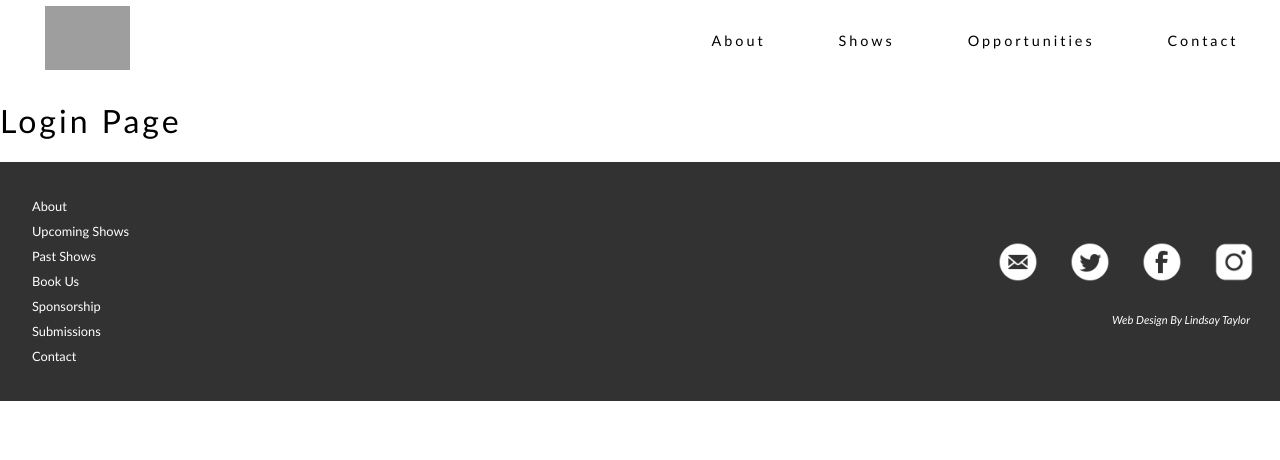
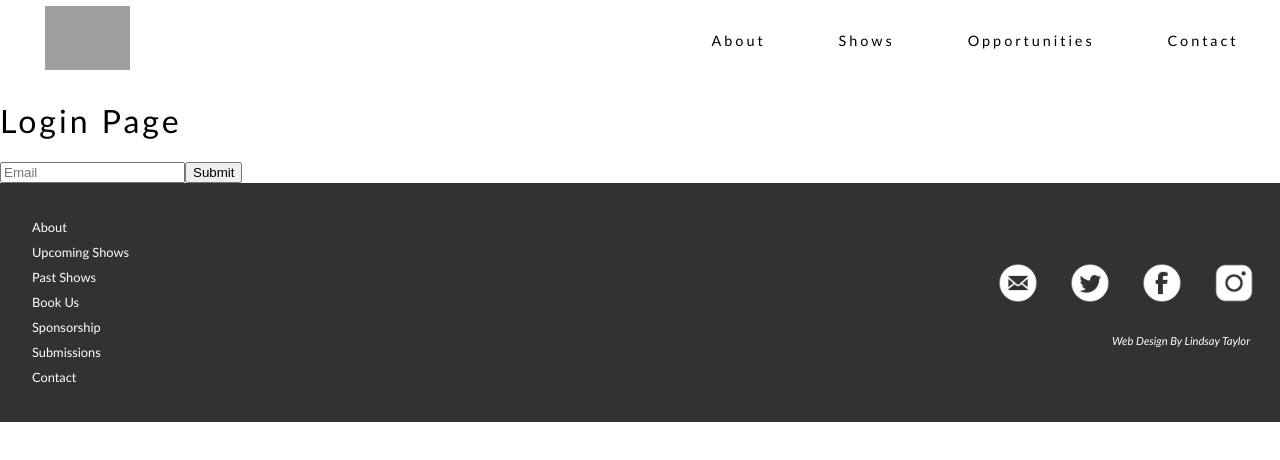
Before and after one commit to lindzht/asbury, a React (Create React App) app in the folder client/: page /login in a window 1280 px wide. Shown: the top 460 px of the page. Built offline with nearby package versions, Linux system fonts and the light colour scheme; grey boxes are pictures that could not be loaded.

Commit message:
started working on login

```diff
--- a/client/src/components/Login.js
+++ b/client/src/components/Login.js
@@ -4,6 +4,14 @@ function Login () {
     return(
         <div id="login-container">
             <h1>Login Page</h1>
+
+            <div id="login-form">
+                <form>
+                    <label for="" ></label>
+                    <input type="text" id="email" name="email" placeholder="Email"/>
+                    <input type="submit" value="Submit" />
+                </form>
+            </div>
         </div>
     )
 }
```
